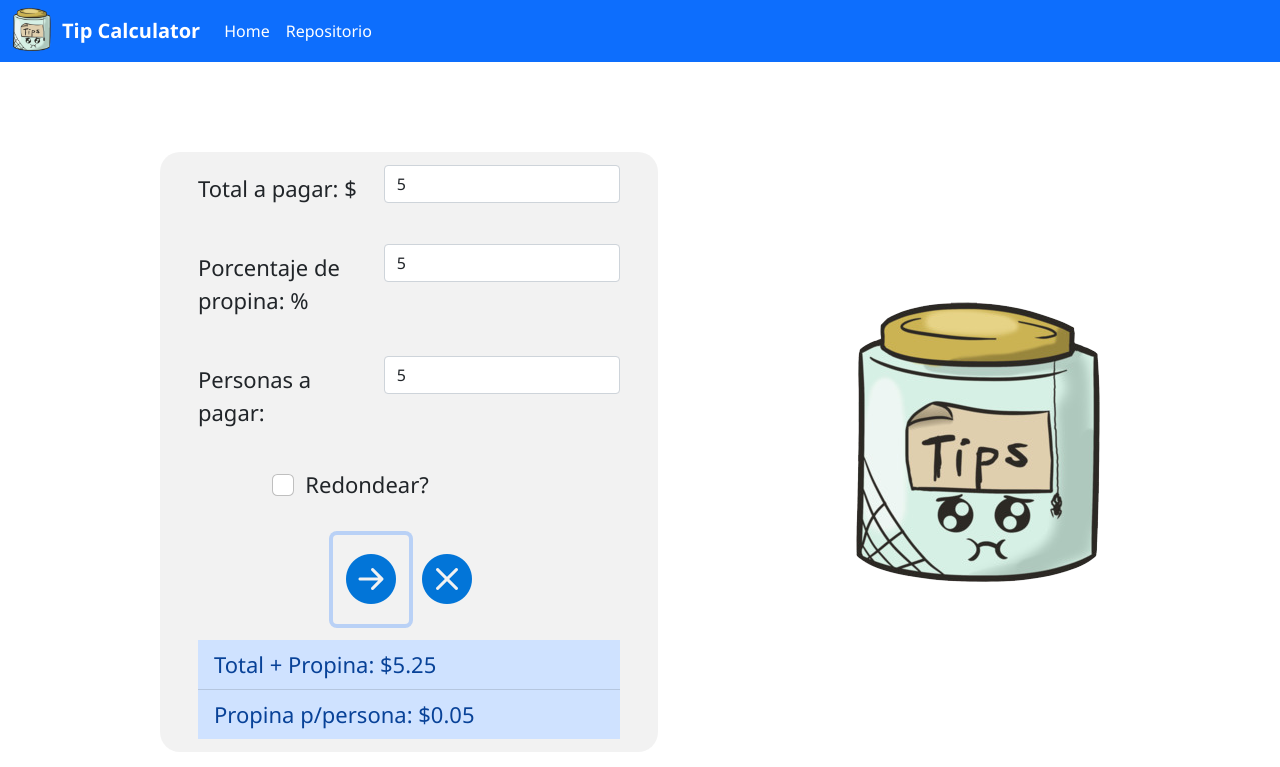
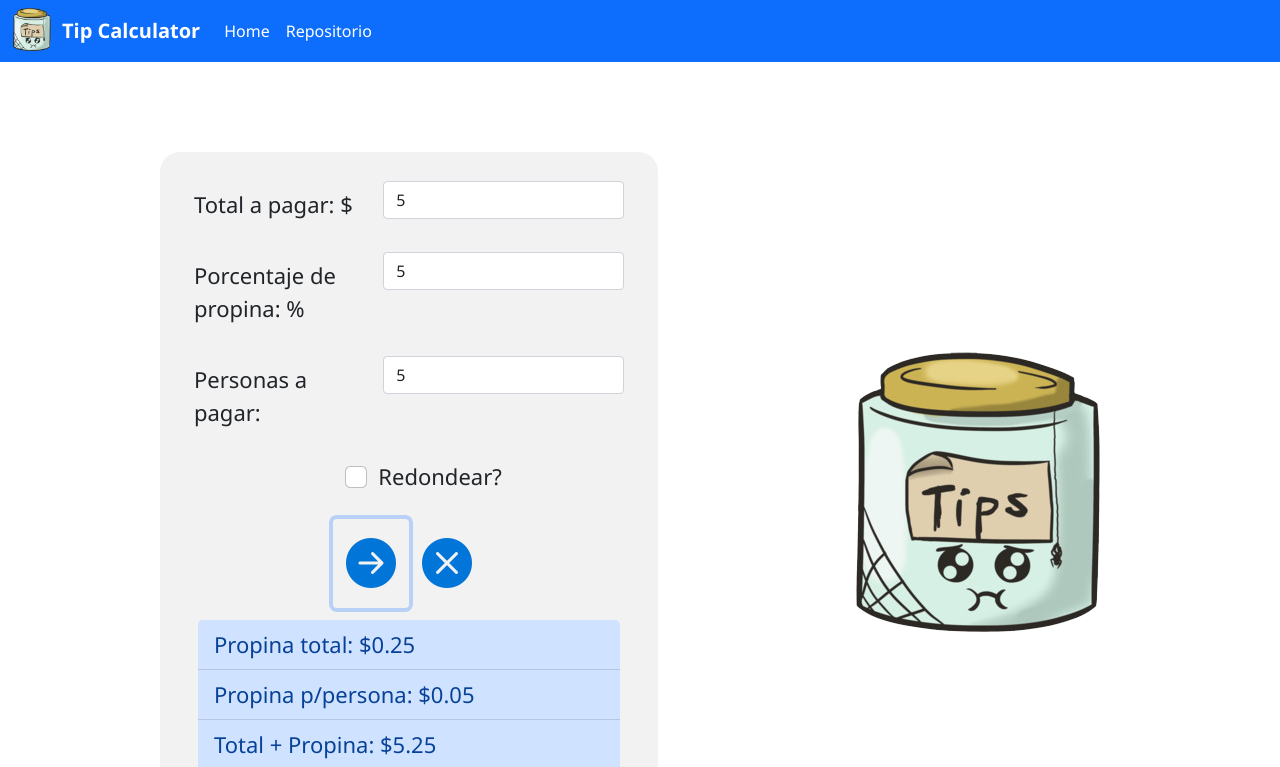
Before and after one commit to ivansmb11/DesarrolloWeb, a plain HTML site: page JavaScript/ProyectoIntersemestral/main.html in a window 1280 px wide. Both pictures are taken after typing "5", "5", "5" into the empty fields and a click on the button 370 px from the left and 579 px from the top of the page. Shown: the top 767 px of the page. Drawn offline with nearby package versions, Linux system fonts and the light colour scheme.

Commit message:
ProductoFinal

```diff
--- a/JavaScript/ProyectoIntersemestral/estiloTip.css
+++ b/JavaScript/ProyectoIntersemestral/estiloTip.css
@@ -26,7 +26,7 @@ body {
 
 .contenedor {
     width: 450px;
-    height: 600px;
+    height: 700px;
     background-color: rgba(238, 238, 238, 0.753);
     border-radius: 20px;
     padding : 30px;
--- a/JavaScript/ProyectoIntersemestral/logic.js
+++ b/JavaScript/ProyectoIntersemestral/logic.js
@@ -1,10 +1,13 @@
-
+//vamos a llamar los elementos de HTML a traves de su id y les asignaremos una constante (espacio en memoria)
 const total = document.getElementById('inputTotal');
 const propina = document.getElementById('inputPropina');
 const personas = document.getElementById('inputPersonas');
 const check = document.getElementById('checkRound');
+const rPropinaT = document.getElementById('retroPTotal');
+const rPropina = document.getElementById('retroPropina');
 const rTotal = document.getElementById('retroTotal');
-const rPropina = document.getElementById('retroPropina');
+const rTotalpp = document.getElementById('retroTotalpp');
+
 
 let temprTotal;
 let per;
@@ -22,9 +25,13 @@ const calcular = (event) => {
 
     per = parseFloat(propina.value / 100);
     temprTotal = floatTotal + (floatTotal*per);
+
+    rPropinaT.innerHTML = 'Propina total: $'+(floatTotal*per);
+    rPropina.innerHTML = 'Propina p/persona: $'+((floatTotal*per)/personas.value);
     rTotal.innerHTML = 'Total + Propina: $'+temprTotal;
+    rTotalpp.innerHTML = 'Total p/persona: $'+temprTotal/personas.value;
 
-    rPropina.innerHTML = 'Propina p/persona: $'+((floatTotal*per)/personas.value);
+
 }
 
 const clearBox = () => {
@@ -34,8 +41,10 @@ const clearBox = () => {
     personas.value= '';
     document.getElementById("checkRound").checked = false;
 
+    rPropinaT.innerHTML = 'Propina total: ';
+    rPropina.innerHTML = 'Propina p/persona: ';
     rTotal.innerHTML = 'Total + Propina: ';
-    rPropina.innerHTML = 'Propina p/persona: ';
+    rTotalpp.innerHTML = 'Total p/persona: ';
 
 }
 
@@ -46,7 +55,10 @@ const calcularRound = (event) => {
 
     per = parseFloat(propina.value / 100);
     temprTotal = floatTotal + (floatTotal*per);
+
+    rPropinaT.innerHTML = 'Propina total: $'+Math.round(floatTotal*per);
+    rPropina.innerHTML = 'Propina p/persona: $'+(Math.round((floatTotal*per)/personas.value));
     rTotal.innerHTML = 'Total + Propina: $'+Math.round(temprTotal);
+    rTotalpp.innerHTML = 'Total p/persona: $'+Math.round(temprTotal/personas.value);
 
-    rPropina.innerHTML = 'Propina p/persona: $'+(Math.round((floatTotal*per)/personas.value));
 }
--- a/JavaScript/ProyectoIntersemestral/main.html
+++ b/JavaScript/ProyectoIntersemestral/main.html
@@ -36,26 +36,26 @@
         <div class="contenedor col center">
           <div class="d-flex flex-column">
             <form>
-              <div class="row mb-3 p-2">
+              <div class="row mb-3 p-1">
                 <label for="total" class="col-sm-5 col-form-label">Total a pagar: $ </label>
                 <div class="col-sm-7">
                   <input type="number" class="form-control" id="inputTotal">
                 </div>
               </div>
-              <div class="row mb-3 p-2">
+              <div class="row mb-3 p-1">
                 <label for="propina" class="col-sm-5 col-form-label">Porcentaje de propina: % </label>
                 <div class="col-sm-7">
                   <input type="number" class="form-control" id="inputPropina">
                 </div>
               </div>
-              <div class="row mb-3 p-2">
+              <div class="row mb-3 p-1">
                 <label for="personas" class="col-sm-5 col-form-label">Personas a pagar: </label>
                 <div class="col-sm-7">
                   <input type="number" class="form-control" id="inputPersonas">
                 </div>
               </div>
-              <div class="row mb-3 p-2">
-                <div class="col-sm-10 offset-sm-2">
+              <div class="row mb-3 p-1">
+                <div class="col-sm-10 offset-sm-4">
                   <div class="form-check">
                     <input class="form-check-input" type="checkbox" id="checkRound">
                     <label class="form-check-label" for="gridCheck1">
@@ -64,14 +64,16 @@
                   </div>
                 </div>
               </div>
-              <div class="col-md-12 text-center p-2">
+              <div class="col-md-12 text-center p-1">
                 <button type="submit" class="btn" onclick="calcular(event)"><i class="bi bi-arrow-right-circle-fill style=" style="font-size: 50px; color: #0275d8;"></i></button><button type="submit" class="btn" onclick="clearBox()"><i class="bi bi-x-circle-fill" style="font-size: 50px; color: #0275d8;"></i></button>
               </div>
             </form>
-            <div class="retro col-md-15 text-left p-2">
-              <ul class="list-group list-group-flush">
+            <div class="retro col-md-13 text-left p-2">
+              <ul class="list-group list-group-flush rounded-3">
+                <li id="retroPTotal" class="list-group-item list-group-item-primary">Propina total: </li>
+                <li id="retroPropina" class="list-group-item list-group-item-primary">Propina p/persona: </li>
                 <li id="retroTotal" class="list-group-item list-group-item-primary">Total + Propina: </li>
-                <li id="retroPropina" class="list-group-item list-group-item-primary">Propina p/persona: </li>
+                <li id="retroTotalpp" class="list-group-item list-group-item-primary">Total p/persona: </li>
               </ul>
             </div>
           </div>
```
